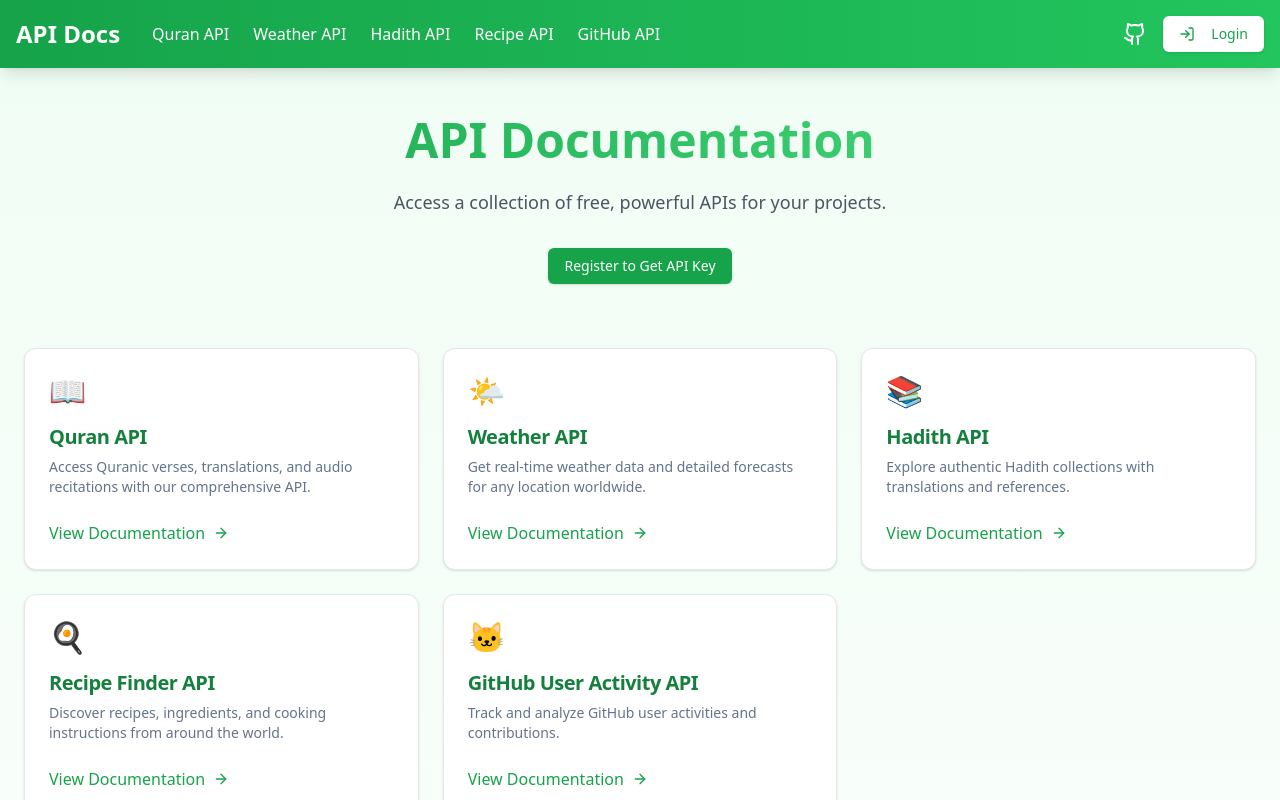
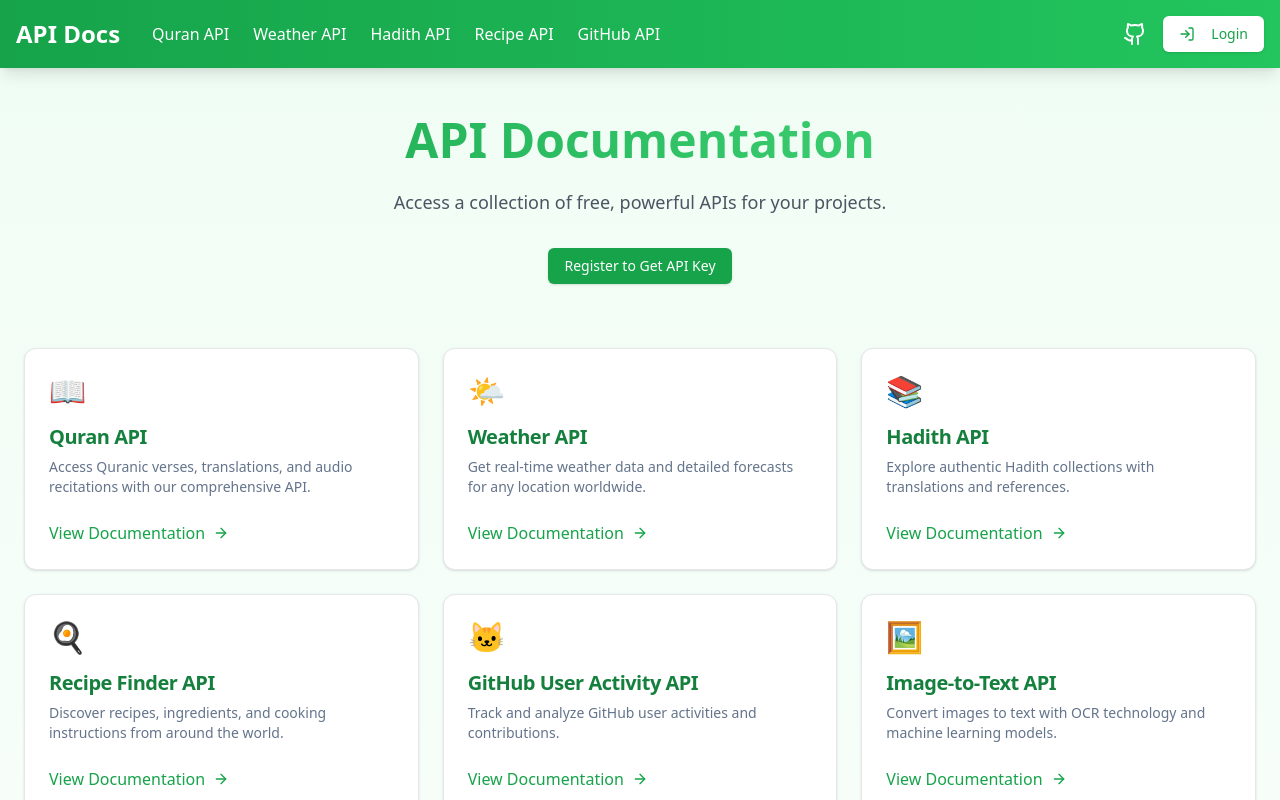
Before and after one commit to 0xshariq/api-docs, a Next.js app: page / in a window 1280 px wide. Built offline with nearby package versions, Linux system fonts and the light colour scheme.

Commit message:
New API Docs is coming soon

```diff
--- a/src/app/components/HomePage.tsx
+++ b/src/app/components/HomePage.tsx
@@ -100,6 +100,30 @@ export default function Home() {
       link: "/github",
       icon: "🐱",
     },
+    {
+      title: "Image-to-Text API",
+      desc: "Convert images to text with OCR technology and machine learning models.",
+      link: "/image-to-text",
+      icon: "🖼️",
+    },
+    {
+      title: "Currency Exchange API",
+      desc: "Get real-time currency exchange rates and historical data.",
+      link: "/currency",
+      icon: "💱",
+    },
+    {
+      title: "URL Shortener API",
+      desc: "Shorten URLs and track click analytics with our URL shortener service.",
+      link: "/url-shortener",
+      icon: "🔗",
+    },
+    {
+      title: "IP Geolocation API",
+      desc: "Lookup IP addresses and get detailed geolocation information.",
+      link: "/ip-geolocation",
+      icon: "🌍",
+    }
   ]
 
   return (
--- /dev/null
+++ b/src/app/image-to-text/page.tsx
@@ -0,0 +1,9 @@
+import React from 'react'
+
+const page = () => {
+  return (
+    <div>page</div>
+  )
+}
+
+export default page
```
Also changed, not shown: src/app/currency/page.tsx (added).
